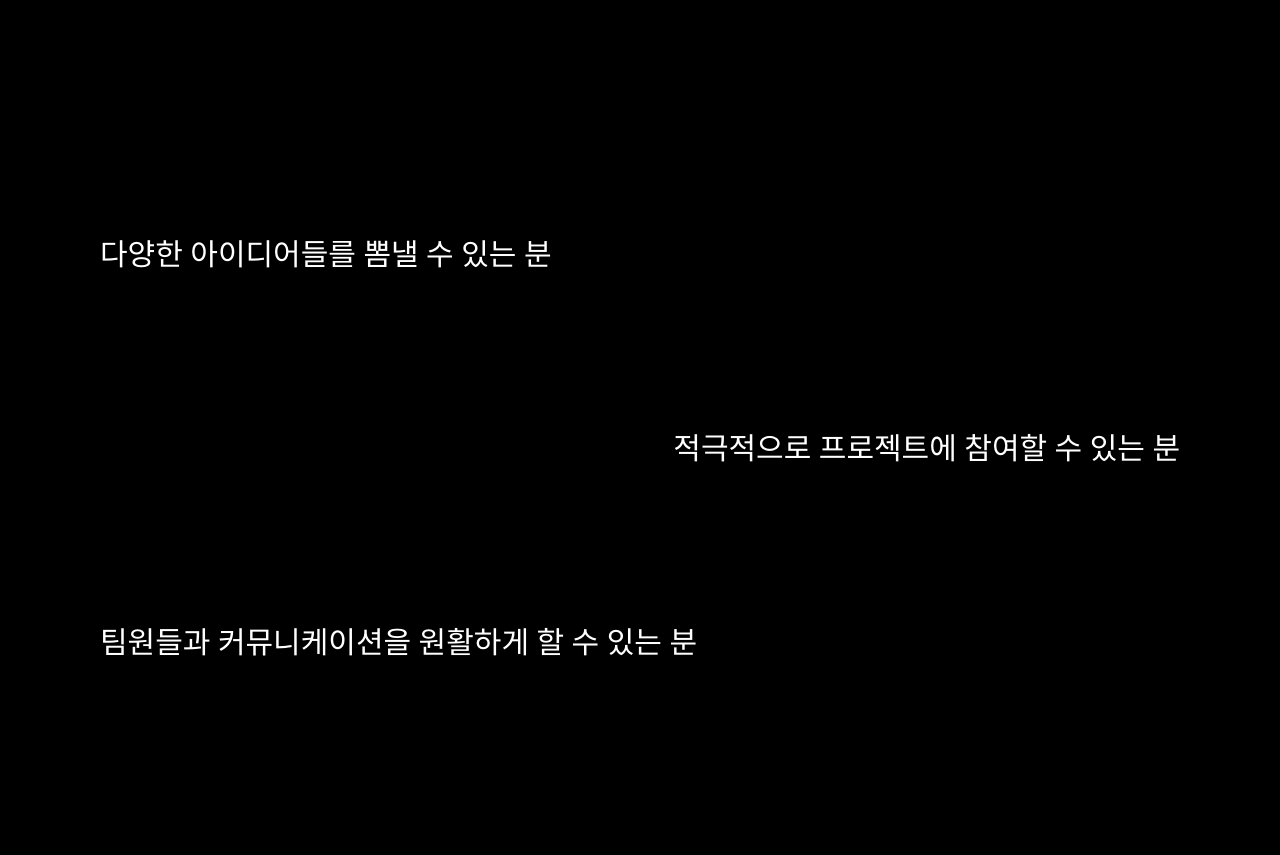
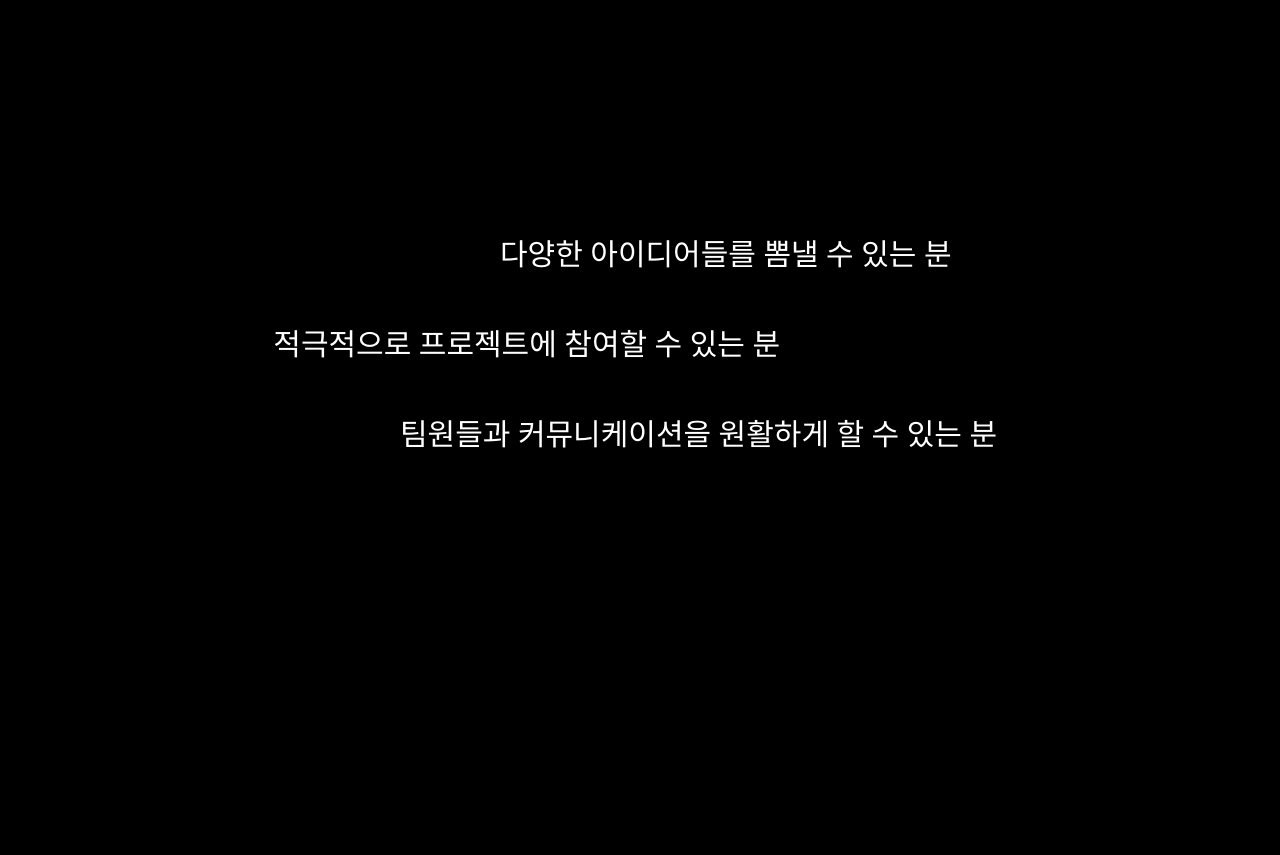
Before and after one commit to myeongjunkim/Pretty-Lion, a Django app: template PrettyLion/mainboard/templates/index.html in a window 1280 px wide. Shown: the part 490-1345 px from the top of the page. Before the commit the page ends 1146 px from the top, so only its background shows below. Run offline with Django 4.2, Linux system fonts and the light colour scheme; the template is opened without the code that fills it, so the values that code supplies are empty.

Commit message:
feat:sub-section animation fin

```diff
--- a/PrettyLion/mainboard/static/css/index.css
+++ b/PrettyLion/mainboard/static/css/index.css
@@ -84,15 +84,33 @@ section{
 
 .right-text{
     text-align: right;
-    animation: slide-right 2s ease-out;
+    animation: slide-right 3s ease-out;
+    position:absolute;
+    right:500px;
 }
-.left-text{
-    animation: slide-left 2s ease-out;
+.left-text--top{
+    animation: slide-left--top 3s ease-out;
+    position: absolute;
+    left:500px;
+}
+.left-text--bottom{
+    animation: slide-left--bottom 3s ease-out;
+    position: absolute;
+    left:400px;
 }
 
-@keyframes slide-left{
+@keyframes slide-left--top{
     from{
-        /* 시작부분 */
+        left:-100px;
+        opacity: 0;
+    }
+    to{
+        left:500px;
+        opacity: 1;
+    }
+}
+@keyframes slide-left--bottom{
+    from{
         left:-100px;
         opacity: 0;
     }
--- a/PrettyLion/mainboard/templates/aboutus.html
+++ b/PrettyLion/mainboard/templates/aboutus.html
@@ -2,7 +2,7 @@
 {% load static %}
 
 {% block header %}
-<link rel="stylesheet" href="../static/css/index.css">
+<link rel="stylesheet" href="../static/css/aboutusModal.css">
 <script type="text/JavaScript" src="../static/js/index.js"></script>
 
 {% endblock %}
--- a/PrettyLion/mainboard/templates/index.html
+++ b/PrettyLion/mainboard/templates/index.html
@@ -2,8 +2,8 @@
 {% load static %}
 
 {% block header %}
-<link rel="stylesheet" href="../static/css/index.css">
-<script type="text/JavaScript" src="../static/js/landing.js"></script>
+<link rel="stylesheet" href="{%static 'css/index.css' %}">
+<script type="text/JavaScript" src="{%static 'js/landing.js' %}"></script>
 
 {% endblock %}
 
@@ -32,9 +32,13 @@
 
 <section>
     <div class="sub-section">
-        <div class="sentence left-text">다양한 아이디어들를 뽐낼 수 있는 분</div>
-        <div class="sentence right-text">적극적으로 프로젝트에 참여할 수 있는 분</div>
-        <div class="sentence left-text">팀원들과 커뮤니케이션을 원활하게 할 수 있는 분</div>
+        <div class="sentence left-text--top">다양한 아이디어들를 뽐낼 수 있는 분</div><br><br><br><br><br>
+        <div class="sentence right-text">적극적으로 프로젝트에 참여할 수 있는 분</div><br><br><br><br><br>
+        <div class="sentence left-text--bottom">팀원들과 커뮤니케이션을 원활하게 할 수 있는 분</div>
     </div>
 </section>
+<br><br><br><br><br>
+<section>
+    <div></div>
+</section>
 {% endblock %}
```
Also changed, not shown: other parts of PrettyLion/mainboard/static/css/index.css (+2 -54 lines), PrettyLion/mainboard/static/css/aboutusModal.css (added, +52 -0 lines).
